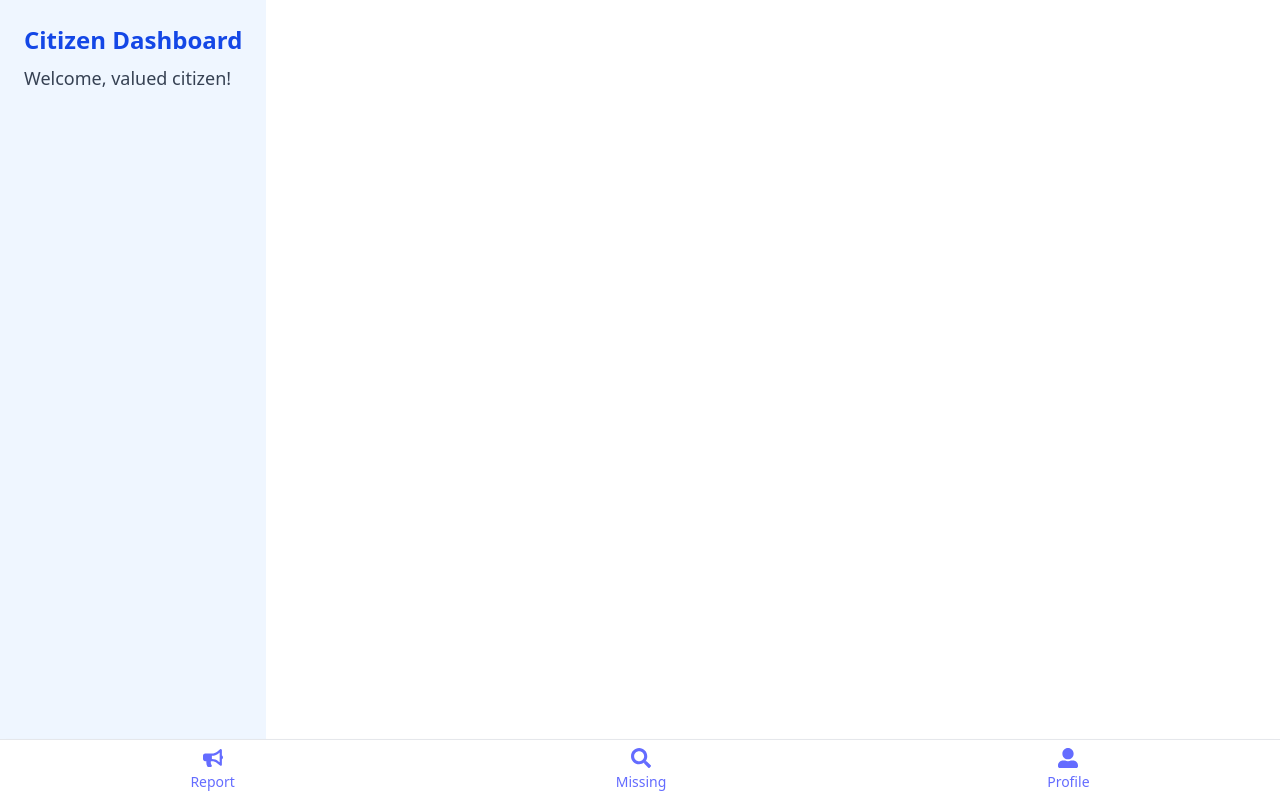
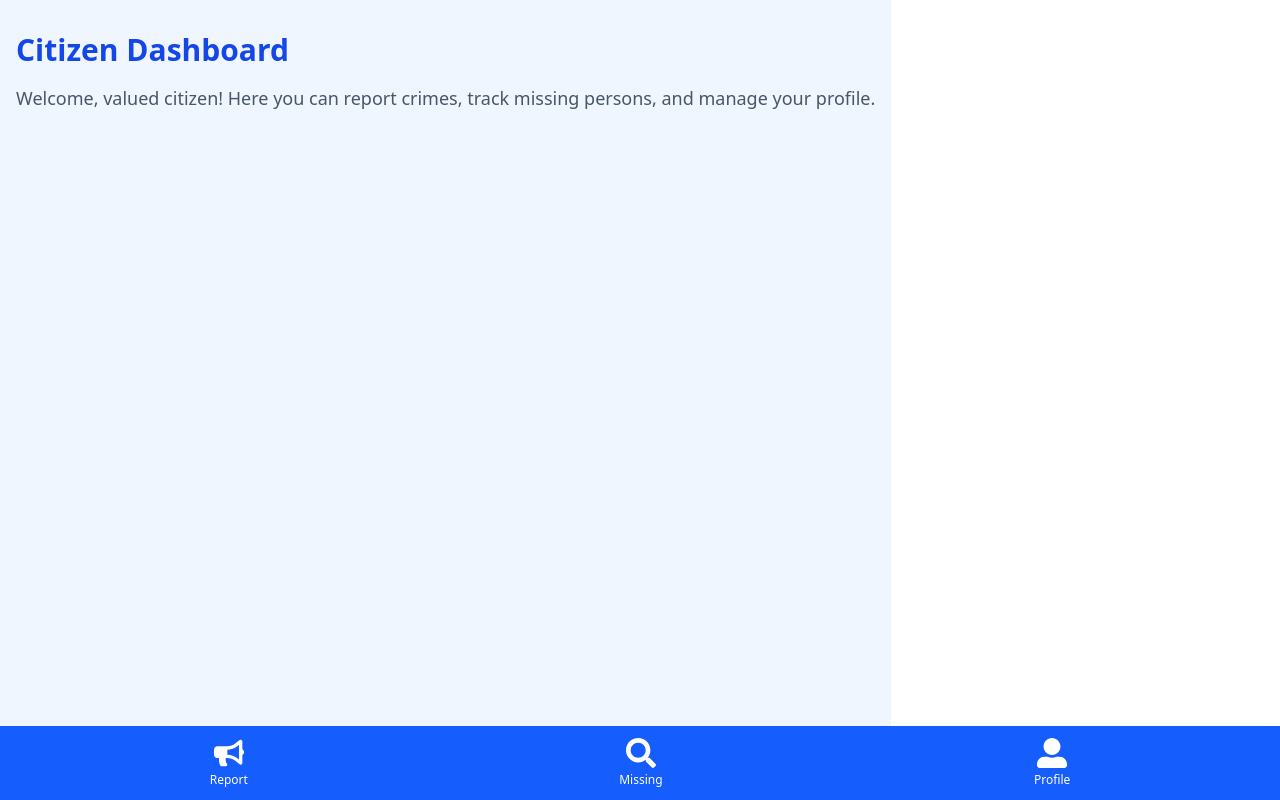
Before and after one commit to Trevor-Kayeyia-Madara/alertsphere, a React (Vite) app: page /citizen-dashboard in a window 1280 px wide. Built offline with nearby package versions, Linux system fonts and the light colour scheme.

Commit message:
Done with Dashboard

```diff
--- a/src/pages/CitizenDashboard.jsx
+++ b/src/pages/CitizenDashboard.jsx
@@ -5,37 +5,39 @@ import { FaBullhorn, FaUserAlt, FaSearch } from 'react-icons/fa';
 const CitizenDashboard = () => {
   return (
     <div className="flex flex-col min-h-screen bg-blue-50">
-      {/* Header */}
-      <div className="flex-grow p-6">
-        <h2 className="text-2xl font-bold text-blue-700 mb-2">Citizen Dashboard</h2>
-        <p className="text-gray-700 text-lg">Welcome, valued citizen!</p>
+      {/* Main content section */}
+      <div className="flex-grow px-4 py-8">
+        <h2 className="text-3xl font-bold text-blue-700 mb-4">Citizen Dashboard</h2>
+        <p className="text-lg text-gray-600 mb-8">Welcome, valued citizen! Here you can report crimes, track missing persons, and manage your profile.</p>
 
-        {/* You can add widgets/components here later */}
+        {/* Add widgets or more content here */}
       </div>
 
       {/* Bottom Navigation */}
-      <nav className="fixed bottom-0 left-0 right-0 bg-white shadow-md border-t border-gray-200 flex justify-around py-2">
+      <nav className="fixed bottom-0 left-0 right-0 bg-blue-600 shadow-lg py-3 w-full z-10">
+        <div className="flex justify-around items-center px-6">
           <Link
             to="/report-crime"
-          className="flex flex-col items-center text-blue-600 text-sm hover:text-blue-800"
+            className="flex flex-col items-center text-white text-sm hover:text-gray-200 transition duration-300 ease-in-out transform hover:scale-110"
           >
-          <FaBullhorn className="text-xl mb-1" />
-          <span>Report</span>
+            <FaBullhorn className="text-3xl mb-1 text-white" />
+            <span className="text-xs text-white">Report</span>
           </Link>
           <Link
             to="/missing-persons"
-          className="flex flex-col items-center text-blue-600 text-sm hover:text-blue-800"
+            className="flex flex-col items-center text-white text-sm hover:text-gray-200 transition duration-300 ease-in-out transform hover:scale-110"
           >
-          <FaSearch className="text-xl mb-1" />
-          <span>Missing</span>
+            <FaSearch className="text-3xl mb-1 text-white" />
+            <span className="text-xs text-white">Missing</span>
           </Link>
           <Link
             to="/profile"
-          className="flex flex-col items-center text-blue-600 text-sm hover:text-blue-800"
+            className="flex flex-col items-center text-white text-sm hover:text-gray-200 transition duration-300 ease-in-out transform hover:scale-110"
           >
-          <FaUserAlt className="text-xl mb-1" />
-          <span>Profile</span>
+            <FaUserAlt className="text-3xl mb-1 text-white" />
+            <span className="text-xs text-white">Profile</span>
           </Link>
+        </div>
       </nav>
     </div>
   );
```
Lines whose indentation alone changed are shown as unchanged.
